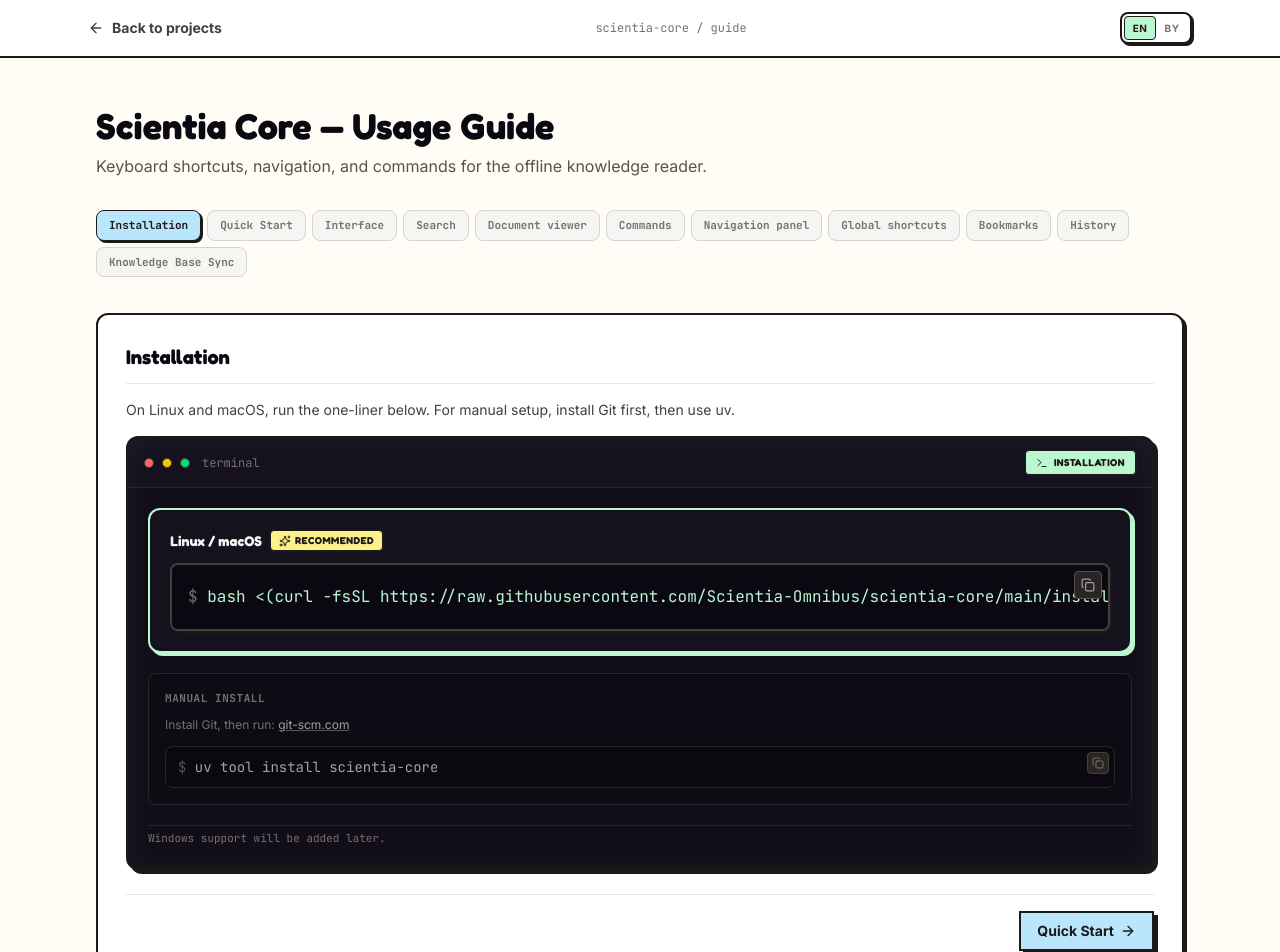
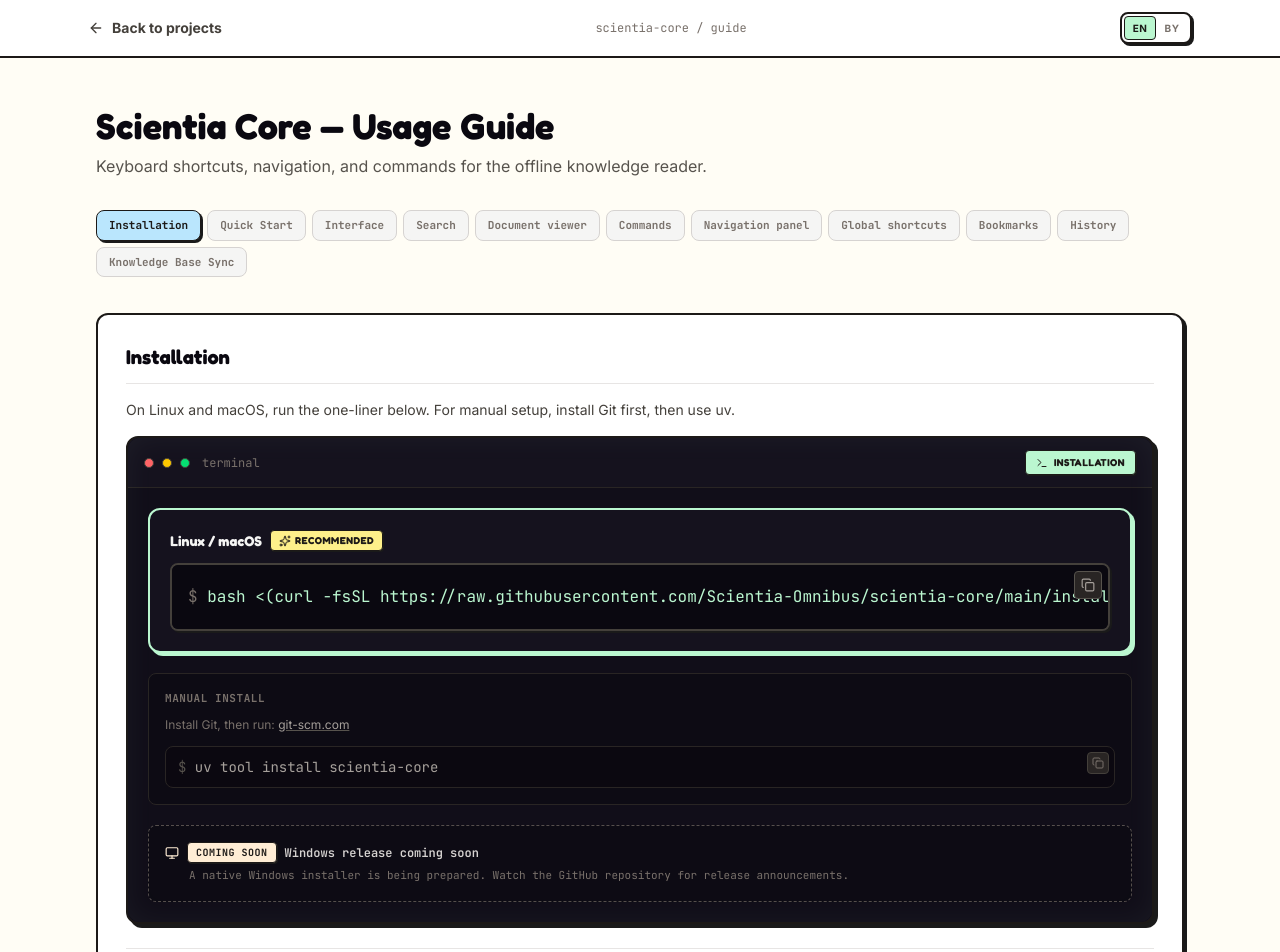
Before and after one commit to Scientia-Omnibus/scientia-omnibus-web, a React (Vite) app: page /scientia-core/guide in a window 1280 px wide. Shown: the top 952 px of the page. Built offline with nearby package versions, Linux system fonts and the light colour scheme.

Commit message:
windows support is SOON

```diff
--- a/src/components/InstallCallout.tsx
+++ b/src/components/InstallCallout.tsx
@@ -1,5 +1,5 @@
 import { useState } from 'react';
-import { Terminal, Sparkles, Copy, Check } from 'lucide-react';
+import { Terminal, Sparkles, Copy, Check, Monitor } from 'lucide-react';
 import { Language } from '../types';
 import { UI_TRANSLATIONS } from '../data/modules';
 
@@ -119,9 +119,20 @@ export default function InstallCallout({ language, className = '', project = 'sc
           </div>
         </div>
 
-        <p className="text-[11px] font-mono text-stone-500 leading-relaxed pt-1 border-t border-stone-800">
-          {t.installUpcoming[language]}
-        </p>
+        <div className="rounded-lg border border-dashed border-cartoon-orange/30 bg-[#0d0b14] p-3 sm:p-4">
+          <div className="flex items-center gap-2 mb-1">
+            <Monitor className="h-3.5 w-3.5 shrink-0 text-cartoon-orange" />
+            <span className="inline-flex items-center gap-1 text-[10px] font-mono font-bold uppercase tracking-wider text-stone-900 bg-cartoon-orange border border-stone-900 px-2 py-0.5 rounded shadow-[1px_1px_0px_#1A1A1A]">
+              {t.installWindowsLabel[language]}
+            </span>
+            <span className="text-xs font-mono text-stone-300 font-semibold">
+              {t.installUpcoming[language]}
+            </span>
+          </div>
+          <p className="text-[11px] font-mono text-stone-500 leading-relaxed ml-6">
+            {t.installWindowsDesc[language]}
+          </p>
+        </div>
       </div>
     </div>
   );
--- a/src/data/modules.ts
+++ b/src/data/modules.ts
@@ -129,8 +129,16 @@ export const UI_TRANSLATIONS: TranslationDict = {
     by: "Усталюйце Git, потым выканайце:"
   },
   installUpcoming: {
-    en: "Windows support will be added later.",
-    by: "Падтрымка Windows з'явіцца пазней."
+    en: "Windows release coming soon",
+    by: "Выхад на Windows хутка"
+  },
+  installWindowsLabel: {
+    en: "Coming soon",
+    by: "Хутка"
+  },
+  installWindowsDesc: {
+    en: "A native Windows installer is being prepared. Watch the GitHub repository for release announcements.",
+    by: "Нацыйны інсталятар для Windows рыхтуецца. Сачыце за рэлізамі на GitHub."
   },
   editorGuideTitle: {
     en: "Scientia Editor — Usage Guide",
--- a/src/types.ts
+++ b/src/types.ts
@@ -35,6 +35,8 @@ export interface TranslationDict {
   installManual: LocalizedString;
   installManualGit: LocalizedString;
   installUpcoming: LocalizedString;
+  installWindowsLabel: LocalizedString;
+  installWindowsDesc: LocalizedString;
   whyTitle: LocalizedString;
   whySubtitle: LocalizedString;
   problemTitle: LocalizedString;
```
